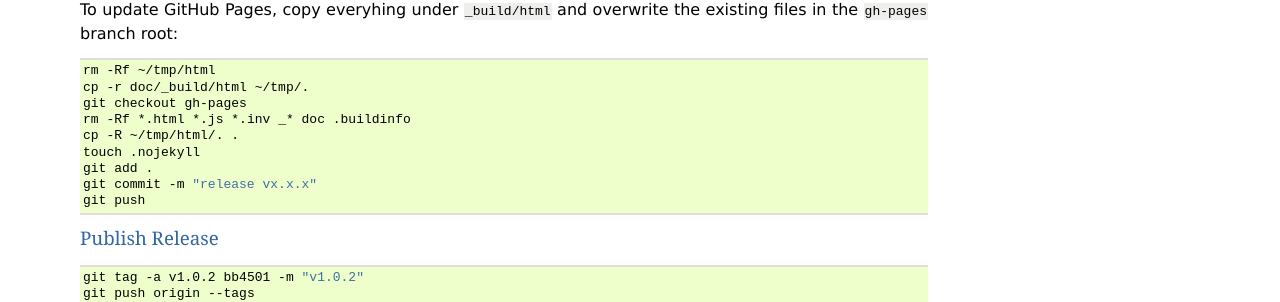
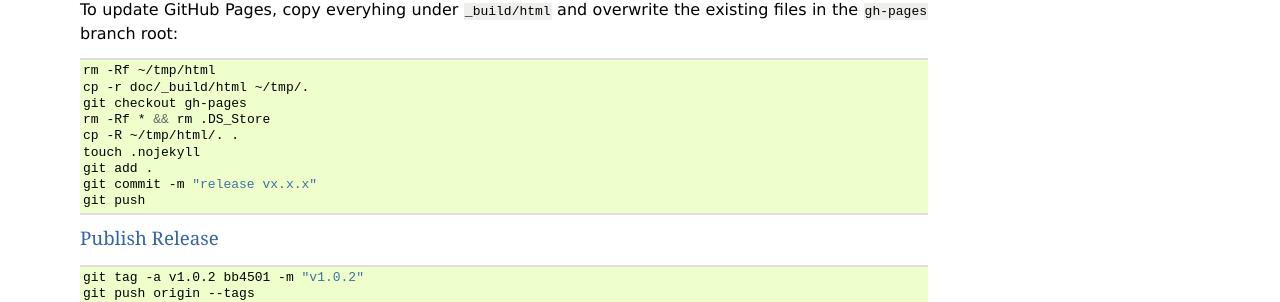
Before and after one commit to SAP/node-rfc, a Sphinx documentation site: the page built from doc/install.rst, in a window 1280 px wide and 900 px high, scrolled down 3833 px. Shown: the part 385-687 px from the top of the window. Built offline with Sphinx 7.4.7, drawn with Linux system fonts in a browser that asks for light colours.

Commit message:
release 1.0.3

```diff
--- a/doc/install.rst
+++ b/doc/install.rst
@@ -261,7 +261,7 @@ To update GitHub Pages, copy everyhing under ``_build/html`` and overwrite the e
   rm -Rf ~/tmp/html
   cp -r doc/_build/html ~/tmp/.
   git checkout gh-pages
-  rm -Rf *.html *.js *.inv _* doc .buildinfo
+  rm -Rf * && rm .DS_Store
   cp -R ~/tmp/html/. .
   touch .nojekyll
   git add .
--- a/package.json
+++ b/package.json
@@ -68,7 +68,7 @@
     "decimal.js": "^10.2.0",
     "jest": "^24.9.0",
     "prebuild": "^9.1.1",
-    "prebuild-install": "^5.3.2",
+    "prebuild-install": "^5.3.3",
     "random-bytes": "^1.0.0",
     "tslint": "^5.20.0",
     "typescript": "^3.6.3"
```
Also changed, not shown: 2 other files.
